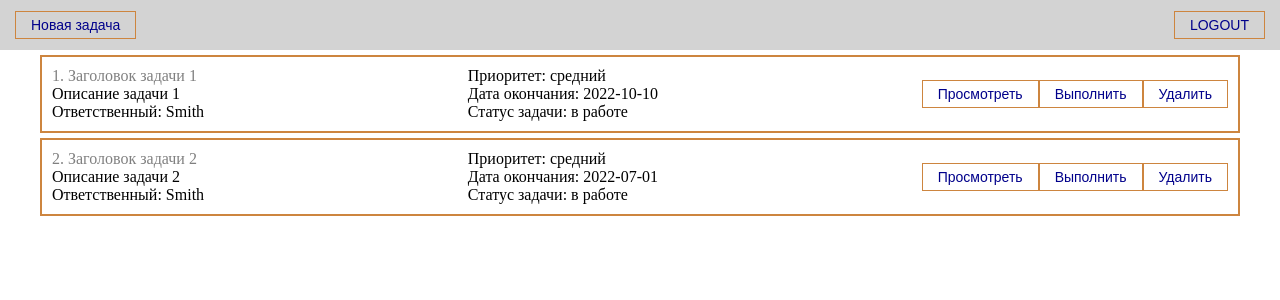
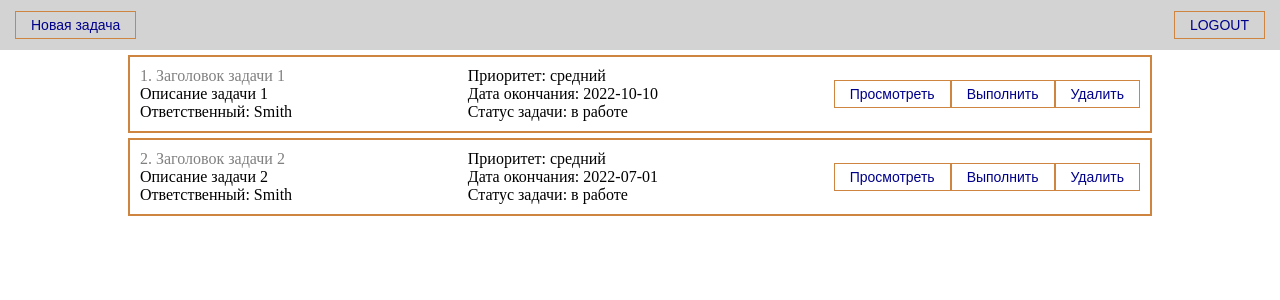
Before and after one commit to maximberdyshev/todos-f, a React (Create React App) app: page /todo in a window 1280 px wide. Shown: the top 300 px of the page. Built offline with nearby package versions, Linux system fonts and the light colour scheme; sample sign-in values are in the browser's storage.

Commit message:
Перенес первоначальное состояние todos в другой компонент, в App.js должны остаться только роуты

```diff
--- a/src/App.js
+++ b/src/App.js
@@ -2,7 +2,6 @@ import './styles/App.css'
 import React, { useState } from 'react'
 import { Routes, Route, Navigate } from 'react-router-dom'
 import { AuthContext } from './context/MyContext'
-import MyNavbar from './components/Navbar/MyNavbar'
 import Login from './pages/Login'
 import Todos from './pages/Todos'
 import Error from './pages/Error'
@@ -24,35 +23,7 @@ function App() {
     userPass: '',
   })
 
-  // имитация БД с задачами
-  let [todos, setTodos] = useState([
-    {
-      id: 1,
-      title: 'Заголовок задачи 1',
-      body: 'Описание задачи 1',
-      dateEnd: '2022-10-10',
-      dateCreate: '2022-01-01',
-      dateUpdate: '2022-05-05',
-      priority: 'средний',
-      completed: false,
-      initiator: 'Smith',
-      executor: 'Smith',
-    },
-    {
-      id: 2,
-      title: 'Заголовок задачи 2',
-      body: 'Описание задачи 2',
-      dateEnd: '2022-07-01',
-      dateCreate: '2022-01-22',
-      dateUpdate: '2022-05-13',
-      priority: 'средний',
-      completed: false,
-      initiator: 'Smith',
-      executor: 'Smith',
-    },
-  ])
-
-  const value = {
+  const authValue = {
     isAuth,
     setIsAuth,
     userData,
@@ -62,15 +33,11 @@ function App() {
 
   return (
     <div>
-      <AuthContext.Provider value={value}>
+      <AuthContext.Provider value={authValue}>
         {localStorage.getItem('authorized', '1') ? (
           <div className='App'>
-            <MyNavbar todos={todos} setTodos={setTodos} />
             <Routes>
-              <Route
-                path='/todo'
-                element={<Todos todos={todos} setTodos={setTodos} />}
-              />
+              <Route path='/todo' element={<Todos />} />
               <Route path='/error' element={<Error />} />
               <Route path='*' element={<Navigate to='/todo' />} />
             </Routes>
--- a/src/pages/Todos.jsx
+++ b/src/pages/Todos.jsx
@@ -1,8 +1,39 @@
-import React from 'react'
+import React, { useState } from 'react'
 import TodoList from '../components/Todo/TodoList'
+import MyNavbar from '../components/Navbar/MyNavbar'
 
-const Todos = ({ todos, setTodos }) => {
+const Todos = () => {
+  // имитация БД с задачами
+  const [todos, setTodos] = useState([
+    {
+      id: 1,
+      title: 'Заголовок задачи 1',
+      body: 'Описание задачи 1',
+      dateEnd: '2022-10-10',
+      dateCreate: '2022-01-01',
+      dateUpdate: '2022-05-05',
+      priority: 'средний',
+      completed: false,
+      initiator: 'Smith',
+      executor: 'Smith',
+    },
+    {
+      id: 2,
+      title: 'Заголовок задачи 2',
+      body: 'Описание задачи 2',
+      dateEnd: '2022-07-01',
+      dateCreate: '2022-01-22',
+      dateUpdate: '2022-05-13',
+      priority: 'средний',
+      completed: false,
+      initiator: 'Smith',
+      executor: 'Smith',
+    },
+  ])
+
   return (
+    <div style={{ alignContent: 'center' }}>
+      <MyNavbar todos={todos} setTodos={setTodos} />
       <div className='Todos'>
         {todos.length === 0 ? (
           <h1 style={{ textAlign: 'center', marginTop: '150px' }}>
@@ -12,6 +43,7 @@ const Todos = ({ todos, setTodos }) => {
           <TodoList todos={todos} setTodos={setTodos} />
         )}
       </div>
+    </div>
   )
 }
 
--- a/src/styles/App.css
+++ b/src/styles/App.css
@@ -17,5 +17,6 @@
 }
 
 .Todos {
-  width: 1200px;
+  margin-left: 10%;
+  margin-right: 10%;
 }
```
Also changed, not shown: src/context/MyContext.js (line endings or trailing spaces). Lines whose indentation alone changed are shown as unchanged.
